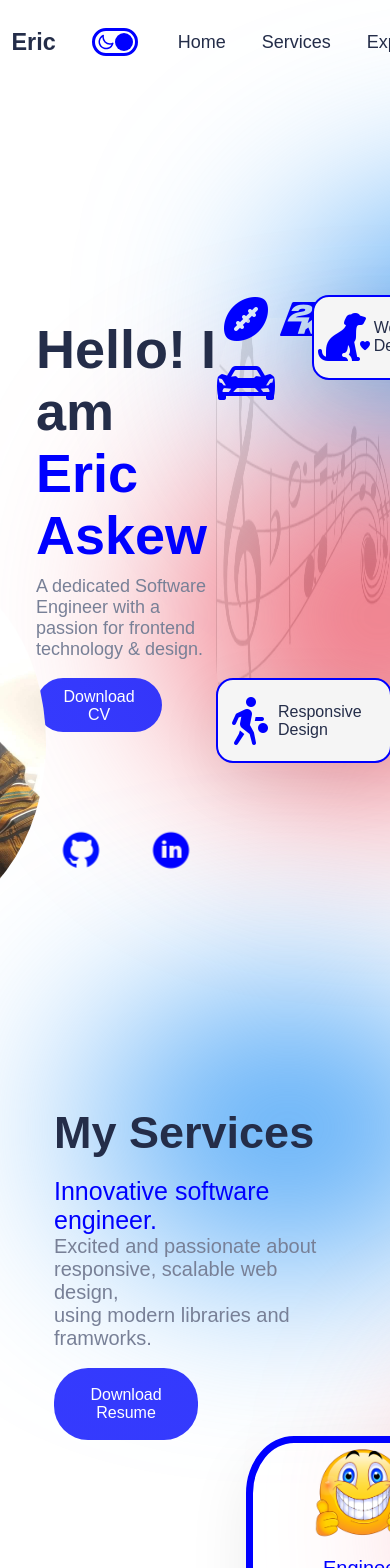
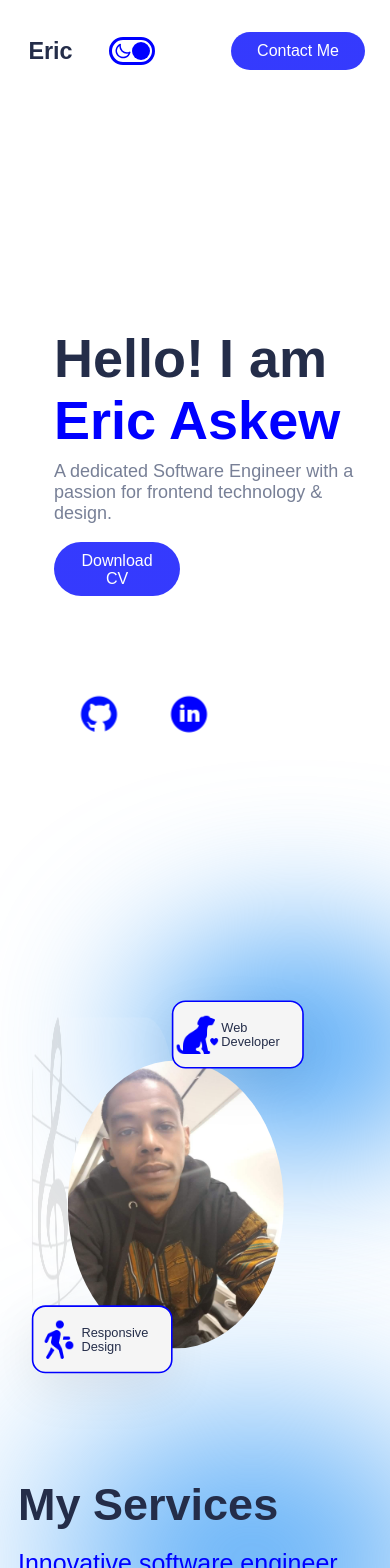
Before and after one commit to Moonwalker5823/EAPortfolio, a React (Create React App) app: page / in a window 390 px wide. Shown: the top 1568 px of the page. Built offline with nearby package versions, Linux system fonts and the light colour scheme.

Commit message:
MediaQuery

```diff
--- a/src/App.css
+++ b/src/App.css
@@ -35,3 +35,9 @@
   color: var(--black);
   border: 1px solid var(--blue);
 }
+
+@media  screen and (max-width: 480px) {
+  .App {
+    padding: .5rem 1rem;
+  }
+}
--- a/src/components/Card/Card.css
+++ b/src/components/Card/Card.css
@@ -36,3 +36,10 @@
     padding: 10px;
     font-size: 16px;
 }
+
+@media  screen and (max-width: 480px) {
+    .card {
+        width: 80%;
+        left: -5rem;
+    }
+}
--- a/src/components/Experience/Experience.css
+++ b/src/components/Experience/Experience.css
@@ -49,3 +49,12 @@
     font-size: 20px;
     font-weight: bold;
 }
+
+@media screen and (max-width: 480px) {
+    .experience {
+        margin: 0 auto;
+        height: 50rem;
+        display: flex;
+        flex-direction: column;
+    }
+}
--- a/src/components/Hobbies/Hobbies.css
+++ b/src/components/Hobbies/Hobbies.css
@@ -102,24 +102,19 @@
 }
 
 @media screen and (max-width: 480px) {
-    .works {
+    .hobbies {
       flex-direction: column;
       height: 55rem;
       padding: 0;
       gap: 5rem;
     }
-
-    .w-right {
-      display: flex;
-      align-items: flex-start;
-      justify-content:flex-start;
-      transform: scale(0.7);
-    }
-    .w-mainCircle{
-      position: static;
-    }
-    .w-backCircle{
-      left: 8rem!important;
+    .h-right{
+        display: flex;
+        top: -10rem;
+        left: 1.5rem;
+        align-items: center;
+        justify-content: center;
+        transform: scale(0.4);
     }
 
-  }
+}
--- a/src/components/Portfolio/Portfolio.css
+++ b/src/components/Portfolio/Portfolio.css
@@ -44,3 +44,13 @@
     font-size: 20px;
     color: var(--gray);
 }
+
+@media screen and (max-width: 480px) {
+    .portfolio {
+        height: 50rem;
+    }
+    .portfolio-slider {
+        transform: scale(.8);
+    }
+
+}
--- a/src/components/Portfolio/Portfolio.jsx
+++ b/src/components/Portfolio/Portfolio.jsx
@@ -16,8 +16,8 @@ const Portfolio = () => {
 
       {/*Slides*/}
       <Swiper
-        spaceBetween={20}
-        slidesPerView={2}
+        spaceBetween={50}
+        slidesPerView={1}
         grabCursor={true}
         className="portfolio-slider"
       >
--- a/src/components/Services/Services.css
+++ b/src/components/Services/Services.css
@@ -64,3 +64,25 @@
     top: 13rem;
     left: 2rem
 }
+
+@media  screen and (max-width: 480px) {
+    .services {
+        margin-top: 0rem;
+        flex-direction: column;
+        gap: 5rem;
+        height: 66rem;
+        padding: 0;
+    }
+    .cards {
+        display: flex;
+        flex-direction: column;
+        gap: 17rem;
+    }
+    .cards>* {
+       position: static;
+    }
+    .s-blur2 {
+        display: none;
+    }
+
+}
--- a/src/components/Testimonals/Testimonial.css
+++ b/src/components/Testimonals/Testimonial.css
@@ -60,3 +60,22 @@
 .testimonial>p {
     color: var(--black);
 }
+
+@media screen and (max-width: 480px) {
+    .t-wrapper{
+        margin-top: 20rem;
+        padding: 0;
+        left: -1.5rem;
+        height: 50rem;
+        margin: 0 auto;
+        width: 90%;
+    }
+    .testimonial>p{
+        font-size: 15px;
+    }
+    .testimonial>img {
+        width: 50px;
+        height: 50px;
+    }
+
+}
--- a/src/components/Testimonals/Testimonial.jsx
+++ b/src/components/Testimonals/Testimonial.jsx
@@ -71,7 +71,6 @@ const Testimonial = () => {
           </SwiperSlide>
        )}
       </Swiper>
-
    </div>
   )
 }
--- a/src/components/intro/Intro.css
+++ b/src/components/intro/Intro.css
@@ -102,3 +102,25 @@
     top: 23%;
     left:-20%
 }
+
+@media  screen and (max-width: 480px) {
+    .intro {
+        flex-direction: column;
+        height: 64rem;
+        gap: 7rem;
+    }
+    .i-right{
+        transform: scale(.8);
+        left: -3rem;
+    }
+    .i-right > img:nth-child(2) {
+        left: -20rem;
+        top: -27rem;
+    }
+    .i-right .blur2 {
+        display: none;
+    }
+    .floating-div:nth-of-type(1) {
+        display: none;
+    }
+}
--- a/src/components/intro/Intro.jsx
+++ b/src/components/intro/Intro.jsx
@@ -47,27 +47,31 @@ const Intro = () => {
                 initial={{left: "-26%"}}
                 whileInView={{left: "-0%"}}
                 transition={transition}
-                className='i-rightFloatingDiv'
+                className='i-rightFloatingDiv floating-div'
 
                 >
                 <img src={Football} alt="" />
                 <img src={VidGame} alt="" />
                 <img src={Car} alt="" />
             </motion.div>
+
             <motion.div
                 initial={{top: "-4%", left: "74%"}}
                 whileInView={{left: "55%"}}
                 transition={transition}
                 style={{top: '-4%', left: '60%'}}
+                className="floating-div"
             >
                 <FloatingDiv
                     image={DogHeart} txt1="Web" txt2="Developer"/>
             </motion.div>
+
             <motion.div
                 initial={{left: "9rem", top: "18rem"}}
                 whileInView={{left: "0rem",top: "20rem"}}
                 transition={transition}
                 style={{top: '18rem', left: '0rem'}}
+                className="floating-div"
             >
                 <FloatingDiv image={BasketBall} txt1="Responsive" txt2="Design"/>
             </motion.div>
--- a/src/components/navbar/Navbar.css
+++ b/src/components/navbar/Navbar.css
@@ -44,3 +44,9 @@
 .n-button {
     flex: 2;
 }
+
+@media  screen and (max-width: 480px) {
+    .n-list {
+        display: none;
+    }
+}
```
